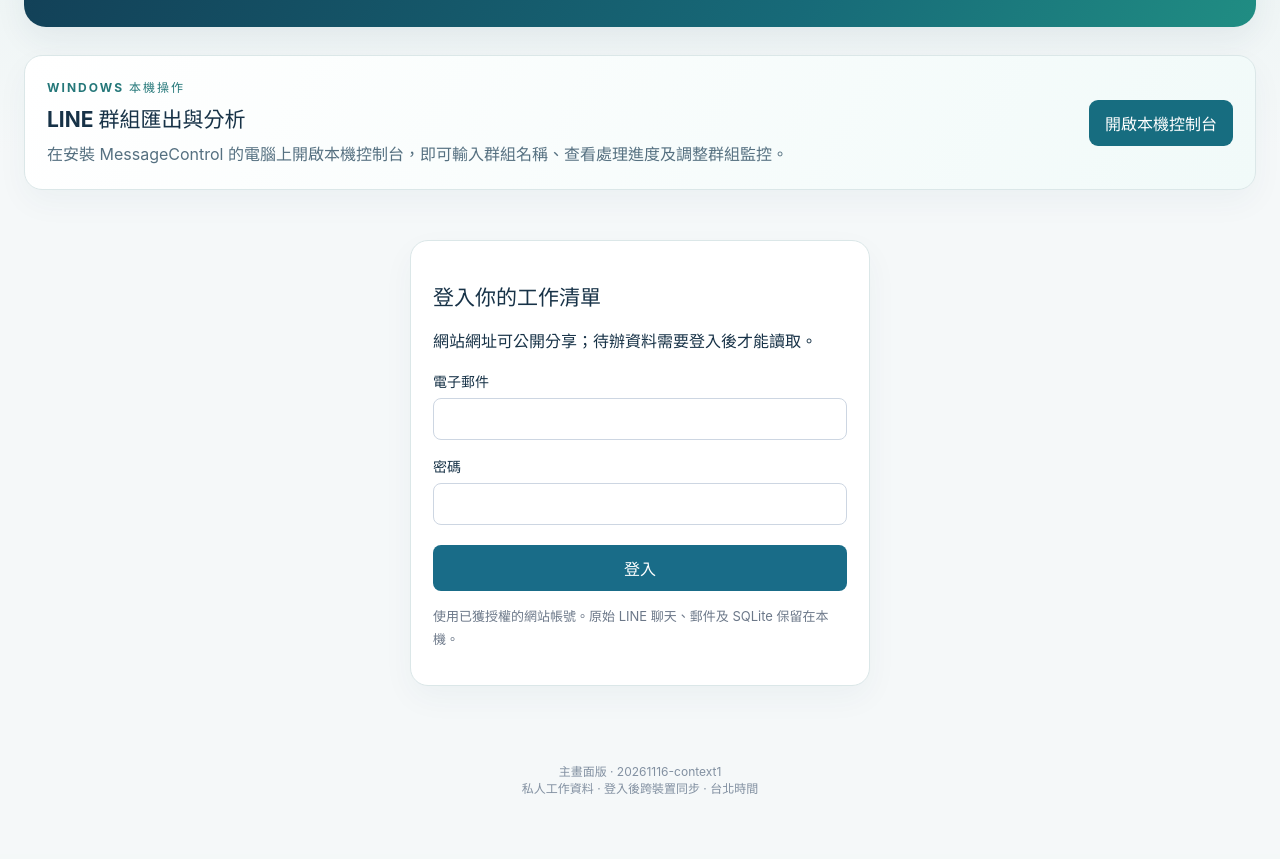
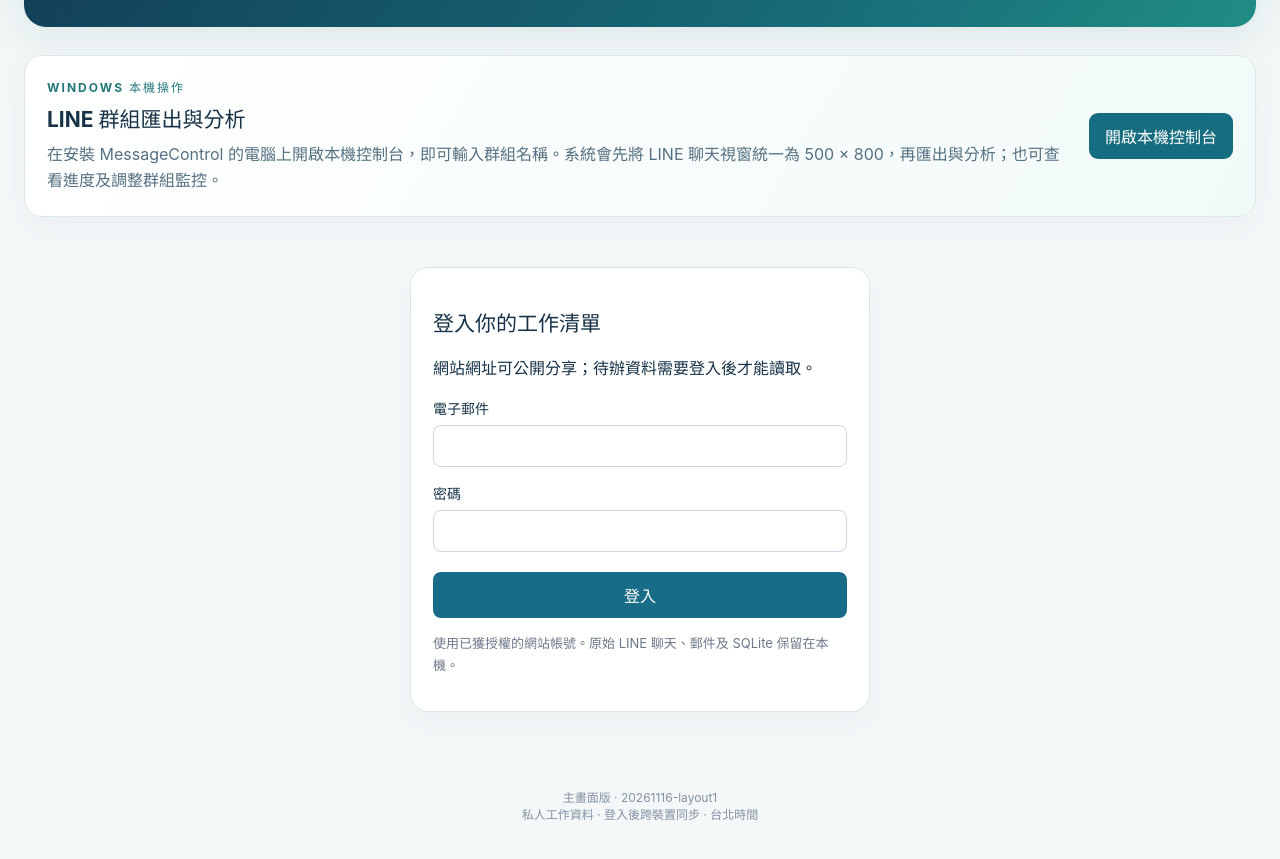
Before and after one commit to tpa3109085/work, a website: page index.html in a window 1280 px wide. Shown: the part 167-1026 px from the top of the page. Drawn offline with Linux system fonts and the light colour scheme.

Commit message:
Document standardized LINE window before export

```diff
--- a/api.js
+++ b/api.js
@@ -1,4 +1,4 @@
-import {validateConfig} from './core.js?v=20261116-context1';
+import {validateConfig} from './core.js?v=20261116-layout1';
 export class Cloud{
  constructor(config,storage=localStorage,fetcher=globalThis.fetch.bind(globalThis)){Object.assign(this,validateConfig(config));this.storage=storage;this.fetcher=fetcher;this.storageKey='messagecontrol-auth:'+this.url;this.refreshing=null;}
  session(){try{return JSON.parse(this.storage.getItem(this.storageKey)||'null');}catch{return null;}}
--- a/app.js
+++ b/app.js
@@ -1,11 +1,11 @@
-import {renderOriginal} from './originals.js?v=20261116-context1';
-import {readImages,renderImages} from './images.js?v=20261116-context1';
-import {inDueWindow,matchesDueFilter} from './tracking.js?v=20261116-context1';
-import {readAutomation,renderAutomation} from './automation.js?v=20261116-context1';
-import {selectDashboardView} from './dashboard.js?v=20261116-context1';
-import config from './config.js?v=20261116-context1';
-import {Cloud} from './api.js?v=20261116-context1';
-import {deadline,mergeRows,validDate,validTime} from './core.js?v=20261116-context1';
+import {renderOriginal} from './originals.js?v=20261116-layout1';
+import {readImages,renderImages} from './images.js?v=20261116-layout1';
+import {inDueWindow,matchesDueFilter} from './tracking.js?v=20261116-layout1';
+import {readAutomation,renderAutomation} from './automation.js?v=20261116-layout1';
+import {selectDashboardView} from './dashboard.js?v=20261116-layout1';
+import config from './config.js?v=20261116-layout1';
+import {Cloud} from './api.js?v=20261116-layout1';
+import {deadline,mergeRows,validDate,validTime} from './core.js?v=20261116-layout1';
 const $=id=>document.getElementById(id);
 let cloud,all=[],editing=null,busy=false;
 try{cloud=new Cloud(config);}catch{$('setup').hidden=false;$('loginButton').disabled=true;}
@@ -58,7 +58,7 @@ for(const id of ['source','priority','status','completion'])$(id).addEventListen
 $('saveDeadline').addEventListener('click',()=>saveDeadline('manual'));$('resetDeadline').addEventListener('click',()=>saveDeadline('analysis'));$('clearDeadline').addEventListener('click',()=>saveDeadline('manual',true));
 $('cancelDeadline').addEventListener('click',()=>{if(!busy){editing=null;$('deadlineDialog').close();load();}});$('deadlineDialog').addEventListener('cancel',e=>{if(busy)e.preventDefault();else editing=null;});
 if(cloud?.session())load();setInterval(()=>{if(cloud?.session()&&!editing)load();},30000);
-const BUILD='20261116-context1';
+const BUILD='20261116-layout1';
 async function resumeHomeScreen(){
  if(document.hidden||editing||document.activeElement?.matches('input,textarea'))return;
  try{
--- a/core.js
+++ b/core.js
@@ -1,4 +1,4 @@
-import {sourceAllowed} from './originals.js?v=20261116-context1';
+import {sourceAllowed} from './originals.js?v=20261116-layout1';
 export function validateConfig(config){
  const url=String(config.supabaseUrl||'').replace(/\/$/,'');
  const key=String(config.publishableKey||'');
--- a/index.html
+++ b/index.html
@@ -1,11 +1,11 @@
 <!doctype html>
 <html lang="zh-Hant"><head><meta charset="utf-8"><meta name="viewport" content="width=device-width,initial-scale=1">
 <meta http-equiv="Content-Security-Policy" content="default-src 'self'; script-src 'self'; style-src 'self'; connect-src 'self' https://*.supabase.co; img-src 'self' data:; object-src 'none'; base-uri 'none'; form-action 'self'">
-<link rel="stylesheet" href="./automation.css?v=20261116-context1"><link rel="manifest" href="./manifest.webmanifest?v=20261116-context1"><meta name="theme-color" content="#123d55"><meta name="apple-mobile-web-app-capable" content="yes"><meta name="apple-mobile-web-app-title" content="今日待辦"><title>MessageControl｜線上待辦</title><link rel="stylesheet" href="./style.css?v=20261116-context1"><link rel="stylesheet" href="./extras.css?v=20261116-context1"><link rel="stylesheet" href="./dashboard.css?v=20261116-context1"><script type="module" src="./app.js?v=20261116-context1"></script><link rel="stylesheet" href="images.css?v=20261116-context1">
-<link rel="stylesheet" href="originals.css?v=20261116-context1">
+<link rel="stylesheet" href="./automation.css?v=20261116-layout1"><link rel="manifest" href="./manifest.webmanifest?v=20261116-layout1"><meta name="theme-color" content="#123d55"><meta name="apple-mobile-web-app-capable" content="yes"><meta name="apple-mobile-web-app-title" content="今日待辦"><title>MessageControl｜線上待辦</title><link rel="stylesheet" href="./style.css?v=20261116-layout1"><link rel="stylesheet" href="./extras.css?v=20261116-layout1"><link rel="stylesheet" href="./dashboard.css?v=20261116-layout1"><script type="module" src="./app.js?v=20261116-layout1"></script><link rel="stylesheet" href="images.css?v=20261116-layout1">
+<link rel="stylesheet" href="originals.css?v=20261116-layout1">
 </head>
 <body><main><header><div><p class="eyebrow">MESSAGECONTROL</p><h1>每日待辦與群組分析</h1><p class="sub">查看交辦、期限與完成進度；在本機啟動 LINE 群組匯出與分析。</p></div><button id="logout" class="secondary" hidden>登出</button></header>
-<section class="panel local-control" aria-labelledby="localControlTitle"><div><p class="eyebrow">WINDOWS 本機操作</p><h2 id="localControlTitle">LINE 群組匯出與分析</h2><p>在安裝 MessageControl 的電腦上開啟本機控制台，即可輸入群組名稱、查看處理進度及調整群組監控。</p></div><a class="button-link" href="http://127.0.0.1:8765/" target="_blank" rel="noopener noreferrer">開啟本機控制台</a></section>
+<section class="panel local-control" aria-labelledby="localControlTitle"><div><p class="eyebrow">WINDOWS 本機操作</p><h2 id="localControlTitle">LINE 群組匯出與分析</h2><p>在安裝 MessageControl 的電腦上開啟本機控制台，即可輸入群組名稱。系統會先將 LINE 聊天視窗統一為 500 × 800，再匯出與分析；也可查看進度及調整群組監控。</p></div><a class="button-link" href="http://127.0.0.1:8765/" target="_blank" rel="noopener noreferrer">開啟本機控制台</a></section>
 <section id="loginPanel" class="panel login"><h2>登入你的工作清單</h2><p>網站網址可公開分享；待辦資料需要登入後才能讀取。</p>
 <div id="setup" class="notice" hidden>網站尚未連接資料服務。完成部署設定後即可登入。</div>
 <form id="loginForm"><label for="email">電子郵件</label><input id="email" type="email" autocomplete="username" required>
@@ -20,4 +20,4 @@
 <select id="completion" aria-label="完成狀態"><option value="pending" selected>未完成</option><option value="">全部進度</option><option value="done">已完成</option></select><button id="refresh" class="secondary">重新整理</button></div>
 <p id="updated" class="muted"></p><p id="resultCount" class="muted" aria-live="polite"></p><p id="error" class="error" role="alert"></p><div class="table-wrap"><table><thead><tr><th>完成</th><th>優先級</th><th>待辦／來源</th><th>承辦人</th><th>交辦情形</th><th>期限</th></tr></thead><tbody id="rows"></tbody></table></div><p id="empty" class="empty" hidden>目前沒有符合條件的待辦。</p></section></section>
 <dialog id="deadlineDialog" aria-labelledby="deadlineTitle"><h2 id="deadlineTitle">修改期限</h2><p id="deadlineTask"></p><p id="analysisDeadline" class="muted"></p><label for="deadlineDate">截止日期</label><input id="deadlineDate" type="date"><label for="deadlineTime">截止時間（選填）</label><input id="deadlineTime" type="time"><p class="muted">以台北時間計算。時間留空表示當日截止；手動期限會保留到你恢復分析結果為止。</p><p id="deadlineError" class="error" role="alert"></p><div class="actions"><button id="saveDeadline">保存手動期限</button><button id="resetDeadline" class="secondary">恢復分析期限</button><button id="clearDeadline" class="secondary">設為無期限</button><button id="cancelDeadline" class="secondary">取消</button></div></dialog>
-<footer><span id="appVersion">主畫面版 · 20261116-context1</span><br>私人工作資料 · 登入後跨裝置同步 · 台北時間</footer></main></body></html>
+<footer><span id="appVersion">主畫面版 · 20261116-layout1</span><br>私人工作資料 · 登入後跨裝置同步 · 台北時間</footer></main></body></html>
--- a/version.json
+++ b/version.json
@@ -1 +1 @@
-{"version":"20261116-context1"}
+{"version":"20261116-layout1"}
```
Also changed, not shown: manifest.webmanifest.
